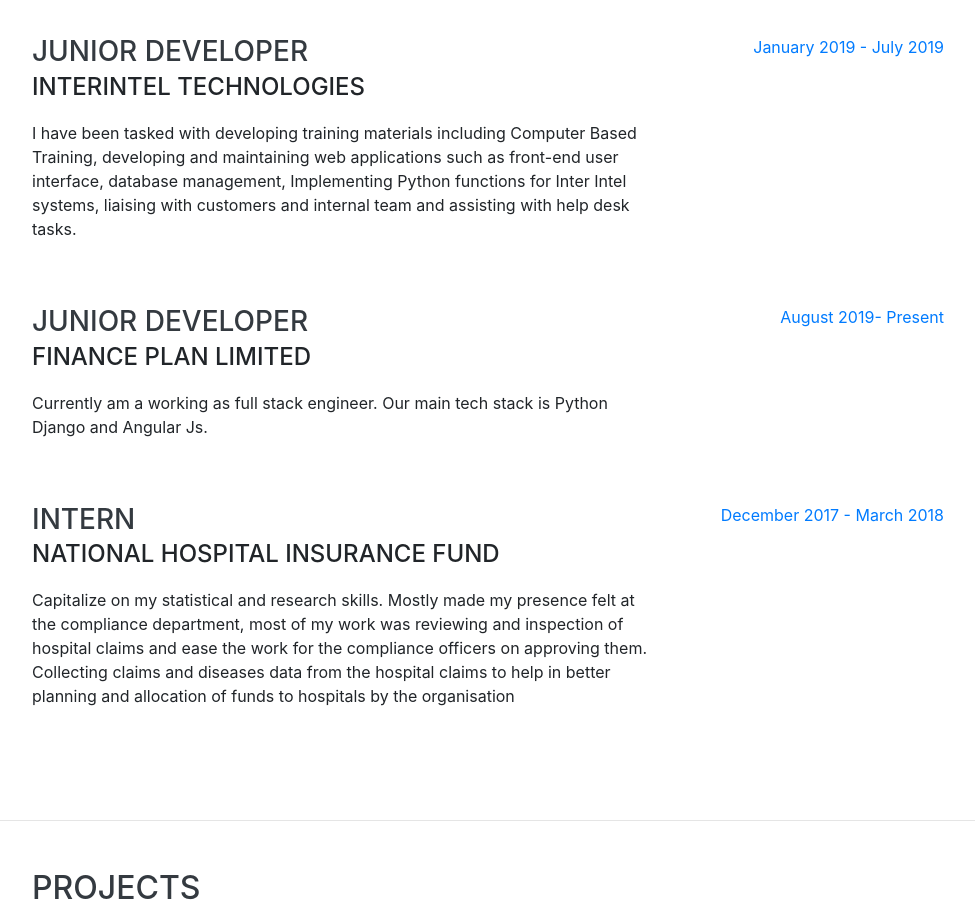
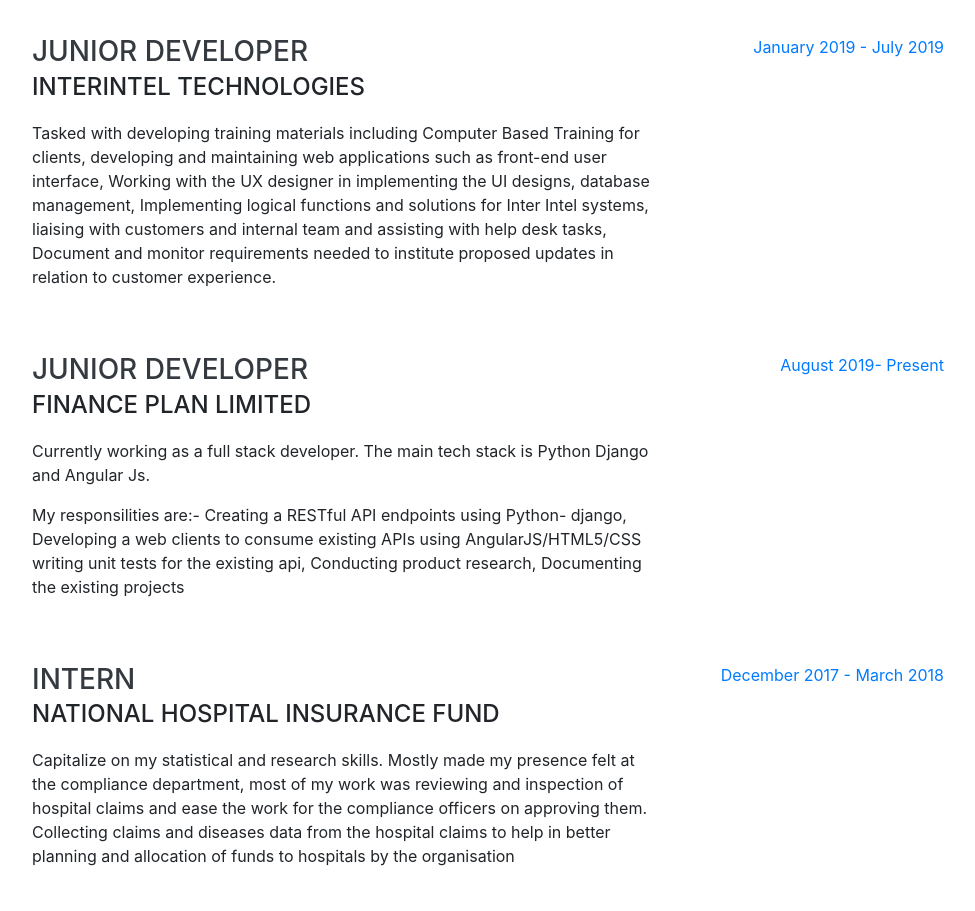
Before and after one commit to alovega/Portfolio-site, a website with bundled scripts: page index.html in a window 1280 px wide. Shown: the part 900-1811 px from the top of the page, without its empty margins (288-1263 px from the left). Built offline with nearby package versions, Linux system fonts and the light colour scheme; a web font is replaced by a local one.

Commit message:
Update index.html

```diff
--- a/index.html
+++ b/index.html
@@ -102,11 +102,10 @@
           <div class="resume-content">
             <h3 class="mb-0">Junior Developer</h3>
             <div class="subheading mb-3">Interintel Technologies</div>
-            <p>I have been tasked with developing
-              training materials including Computer Based Training, developing and maintaining web
-              applications such as front-end user interface, database management, Implementing
-              Python functions for Inter Intel systems, liaising with customers and internal team and
-              assisting with help desk tasks.</p>
+            <p>Tasked with developing
+              training materials including Computer Based Training for clients, developing and maintaining web
+              applications such as front-end user interface, Working with the UX designer in implementing the UI designs,  database management, Implementing logical functions and solutions for Inter Intel systems, liaising with customers and internal team and
+              assisting with help desk tasks, Document and monitor requirements needed to institute proposed updates in relation to customer experience.</p>
           </div>
           <div class="resume-date text-md-right">
             <span class="text-primary">January 2019 - July 2019</span>
@@ -117,7 +116,9 @@
           <div class="resume-content">
             <h3 class="mb-0">Junior Developer</h3>
             <div class="subheading mb-3">Finance Plan Limited</div>
-            <p>Currently am a working as full stack engineer. Our main tech stack is Python Django and Angular Js. </p>
+            <p>Currently working as a full stack developer. The main tech stack is Python Django and Angular Js. </p>
+            <p>My responsilities are:- Creating a RESTful API endpoints using Python- django, Developing a web clients to consume existing APIs using AngularJS/HTML5/CSS
+                writing unit tests for the existing api, Conducting product research, Documenting the existing projects </p>
           </div>
           <div class="resume-date text-md-right">
             <span class="text-primary">August 2019- Present</span>
@@ -182,8 +183,8 @@
           <div class="resume-content">
               <div class="subheading mb-3">Textiles</div>
               <p>
-                This Was a short front-end development project we took wit africa collect textiles.
-                We had to put it to a halt after being commited alot with tasks and projects of
+                This Was a short front-end development project we took with africa collect textiles.
+                I had to put it to a halt after being commited alot with tasks and projects of
                 Interintel technologies. Its
                 <b>Readme.md</b>
               </p>
```
